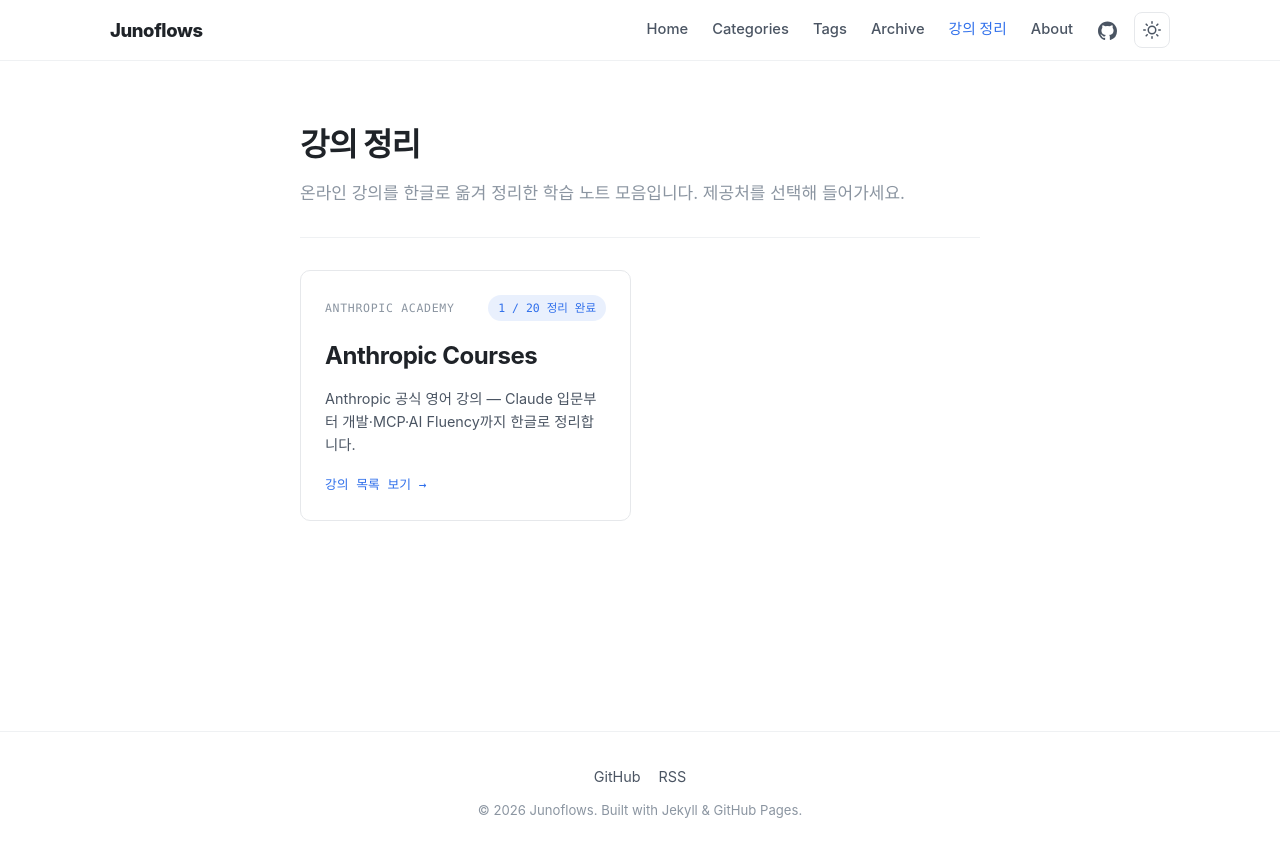
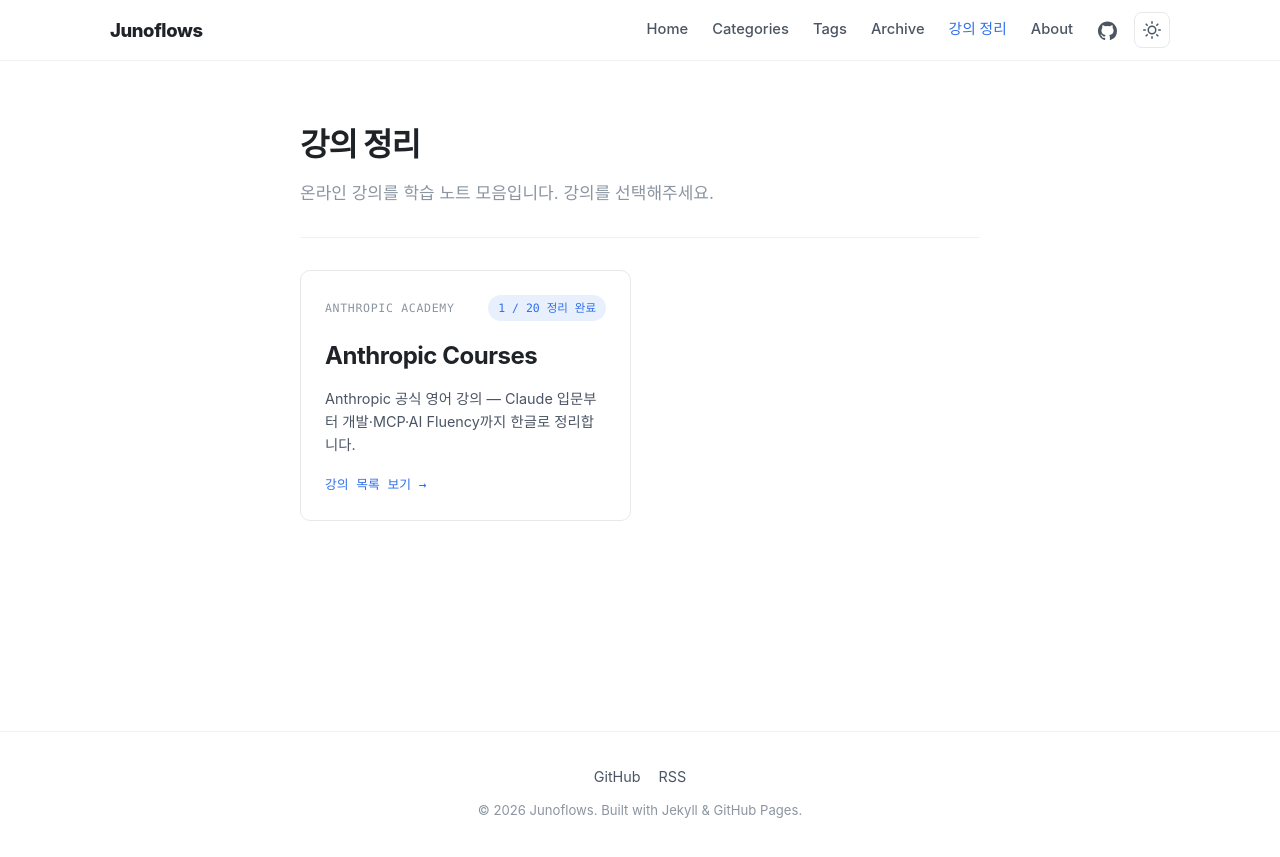
Before and after one commit to Junoflows/Junoflows.github.io, a Jekyll site: the page built from courses.html, in a window 1280 px wide. Shown: the top 857 px of the page. Built offline with Jekyll 4.4.1, drawn with Linux system fonts in a browser that asks for light colours; some web fonts are replaced.

Commit message:
Update course description and subtitle for clarity in courses.html

```diff
--- a/courses.html
+++ b/courses.html
@@ -2,12 +2,12 @@
 layout: default
 title: 강의 정리
 permalink: /courses/
-description: "온라인 강의를 한글로 옮겨 정리한 학습 노트 모음."
+description: "온라인 강의를 정리한 학습 노트 모음."
 ---
 <div class="wrap">
   <header class="page-header">
     <h1 class="page-title">강의 정리</h1>
-    <p class="page-subtitle">온라인 강의를 한글로 옮겨 정리한 학습 노트 모음입니다. 제공처를 선택해 들어가세요.</p>
+    <p class="page-subtitle">온라인 강의를 학습 노트 모음입니다. 강의를 선택해주세요.</p>
   </header>
 
   <div class="collection-grid">
```
